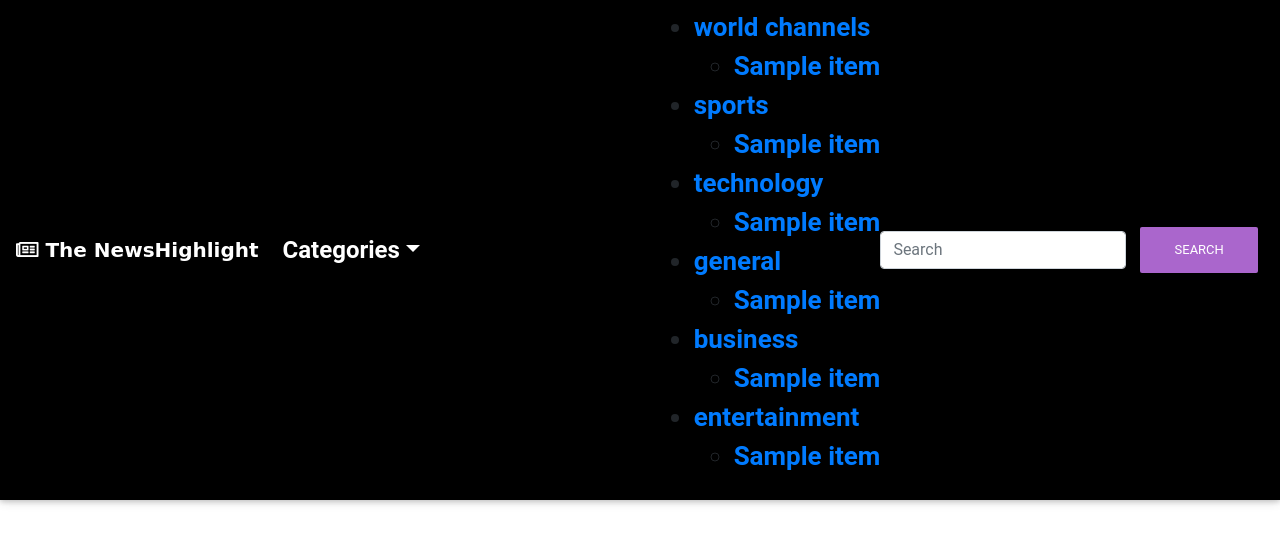
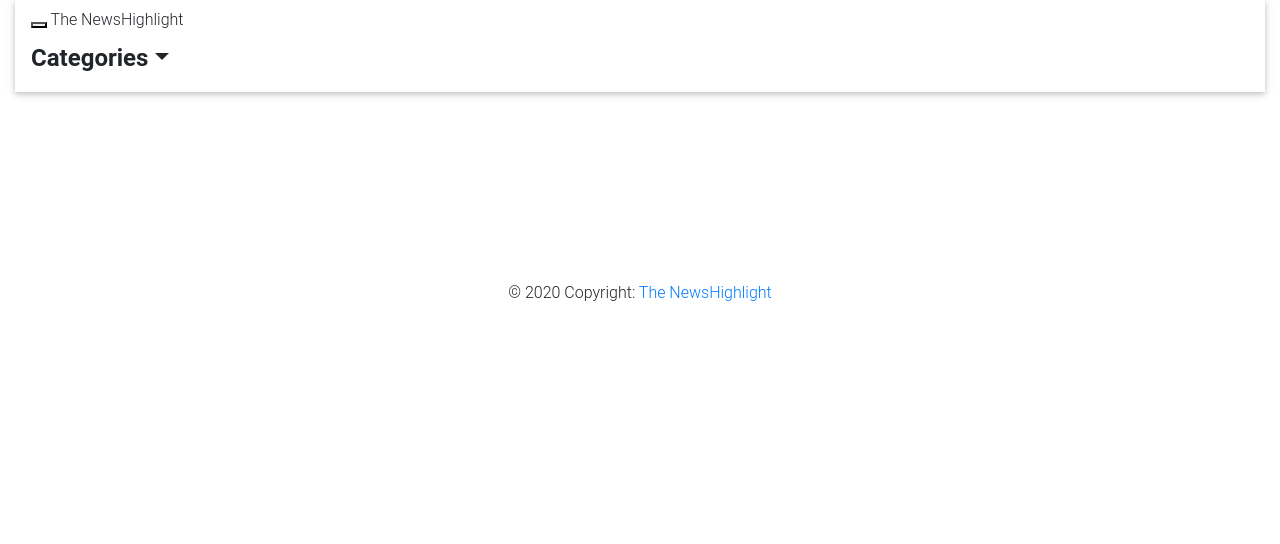
Before and after one commit to catherine244/NewsHighlight, a Flask app: template app/templates/base.html in a window 1280 px wide. Shown: the top 544 px of the page. Run offline with Flask 2, Linux system fonts and the light colour scheme; the template is opened without the code that fills it: most values are stand-ins (such as "Sample title", 1, 10 or a date in 2020); parts of the project's set-up code (start-up, migrations or seed data) failed here and were passed over; some libraries are stand-ins or nearby versions.

Commit message:
added base.html

```diff
--- a/app/templates/base.html
+++ b/app/templates/base.html
@@ -22,39 +22,24 @@
 
 <body>
     <!--Navbar-->
-    <nav class="navbar navbar-expand-lg navbar-dark fixed-top" style="background-color: #000 ;font-size:26px;font-weight:Bold">
-        <a class="navbar-brand" href="/" id="brand" style="font-family: 'Abril Fatface', cursive;"><i
-                class="far fa-newspaper"></i> The NewsHighlight</a>
-        <!-- Collapse button -->
-        <button class="navbar-toggler" type="button" data-toggle="collapse" data-target="#basicExampleNav"
-            aria-controls="basicExampleNav" aria-expanded="false" aria-label="Toggle navigation">
-            <span class="navbar-toggler-icon"></span>
-        </button>
-        <!-- Collapsible content -->
-        <div class="collapse navbar-collapse" id="basicExampleNav">
-            <!-- Links -->
+   <div class="container-fluid">
+        <nav class="navbar sticky-top navbar-inverse" role="navigation">
+
+            <div class="navbar-header">
+                <button type="button" class="navbar-toggle" data-toggle="collapse" data-target=".navbar-collapse">
+                    <span class="sr-only">Toggle navigation</span>
+                    <span class="icon-bar"></span>
+                    <span class="icon-bar"></span>
+                    <span class="icon-bar"></span>
+                </button> The NewsHighlight</a>
+
+
             <ul class="navbar-nav mr-auto">
                 <li class="nav-item dropdown">
                     <a class="nav-link dropdown-toggle" id="navbarDropdownMenuLink" data-toggle="dropdown"
                         aria-haspopup="true" aria-expanded="false"style="font-size:24px;font-weight:Bold">Categories</a>
                     <div class="dropdown-menu dropdown-primary" aria-labelledby="navbarDropdownMenuLink">
-                        <a class="dropdown-item" href="/category/{{categories[0]}}">Business <i
-                                class="fas fa-briefcase"></i></a>
-                        <a class="dropdown-item" href="/category/{{categories[1]}}">Entertainment <i
-                                class="fas fa-tv"></i></a>
-                        <a class="dropdown-item" href="/category/{{categories[2]}}">General <i
-                                class="fab fa-hacker-news"></i></a>
-                        <a class="dropdown-item" href="/category/{{categories[3]}}">Health <i
-                                class="fas fa-medkit"></i></a>
-                        <a class="dropdown-item" href="/category/{{categories[4]}}">Science <i
-                                class="fas fa-flask"></i></a>
-                        <a class="dropdown-item" href="/category/{{categories[5]}}">Sports <i
-                                class="fas fa-football-ball"></i></a>
-                        <a class="dropdown-item" href="/category/{{categories[6]}}">Technology <i
-                                class="fas fa-sim-card"></i></a>
-                    </div>
-                </li>
-            </ul>
+
             <div class="main_menu_area">
         <ul id="nav">
           <li><a href="#">world channels</a>
@@ -71,7 +56,7 @@
                     {%endfor%}
             </ul>
             </li>
-          <li><a href="#">technology</a>
+          <li><a href="#">Technology</a>
             <ul>
                     {% for item in technology %}
                     <li><a href="/source/{{item.id}}&35">{{item.name}}</a></li>
@@ -79,15 +64,15 @@
 
                 </ul>
           </li>
-          <li><a href="#">general</a>
+          <li><a href="#">Health</a>
             <ul>
-                    {% for item in general %}
+                    {% for item in Health %}
                     <li><a href="/source/{{item.id}}&35">{{item.name}}</a></li>
                     {%endfor%}
 
                 </ul>
           </li>
-          <li><a href="#">business</a>
+          <li><a href="#">Business</a>
             <ul>
                     {% for item in business %}
                     <li><a href="/source/{{item.id}}&35">{{item.name}}</a></li>
@@ -95,7 +80,7 @@
                 </ul>
         </li>
 
-          <li><a href="#">entertainment</a>
+          <li><a href="#">Entertainment</a>
             <ul>
                     {% for item in entertainment %}
                     <li><a href="/source/{{item.id}}&35">{{item.name}}</a></li>
```
